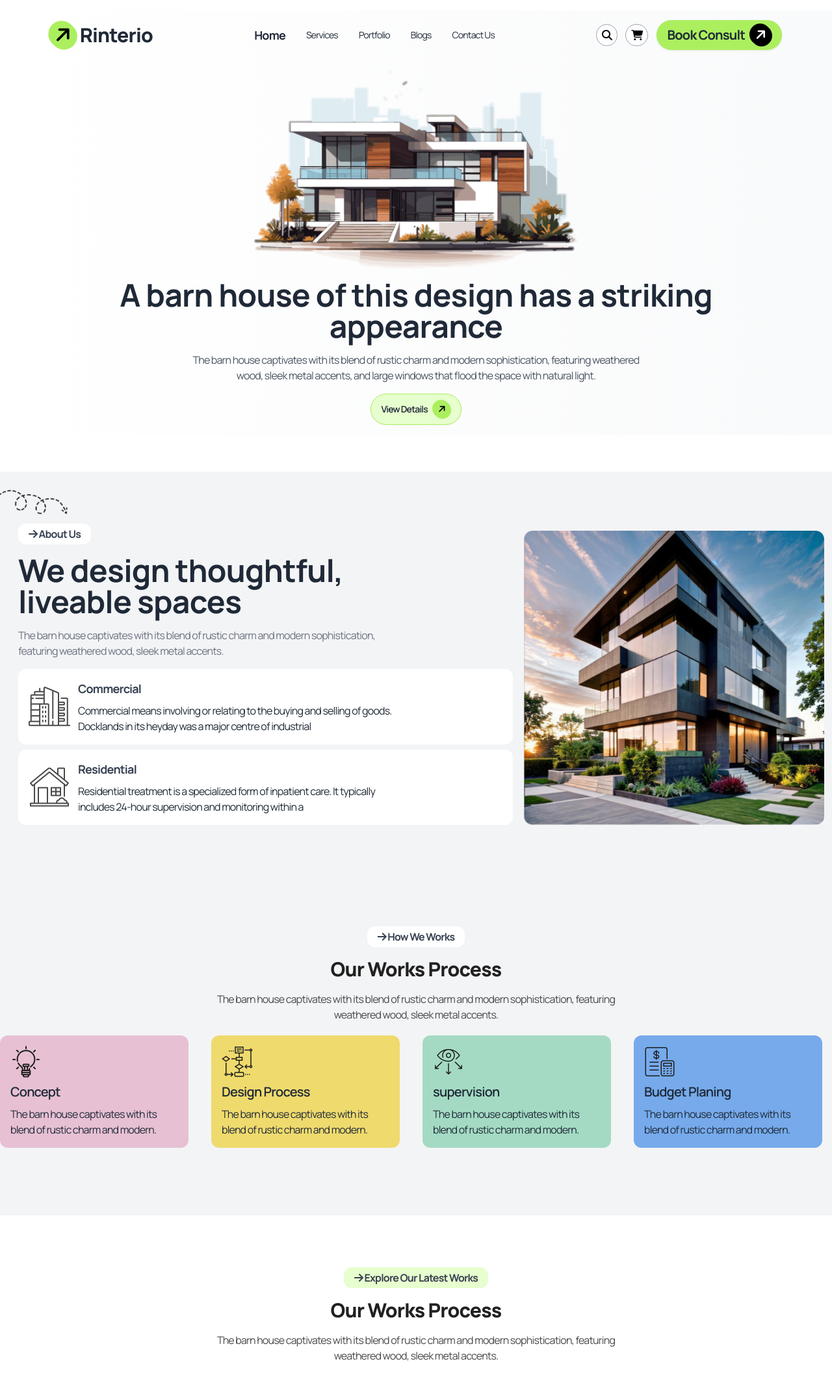
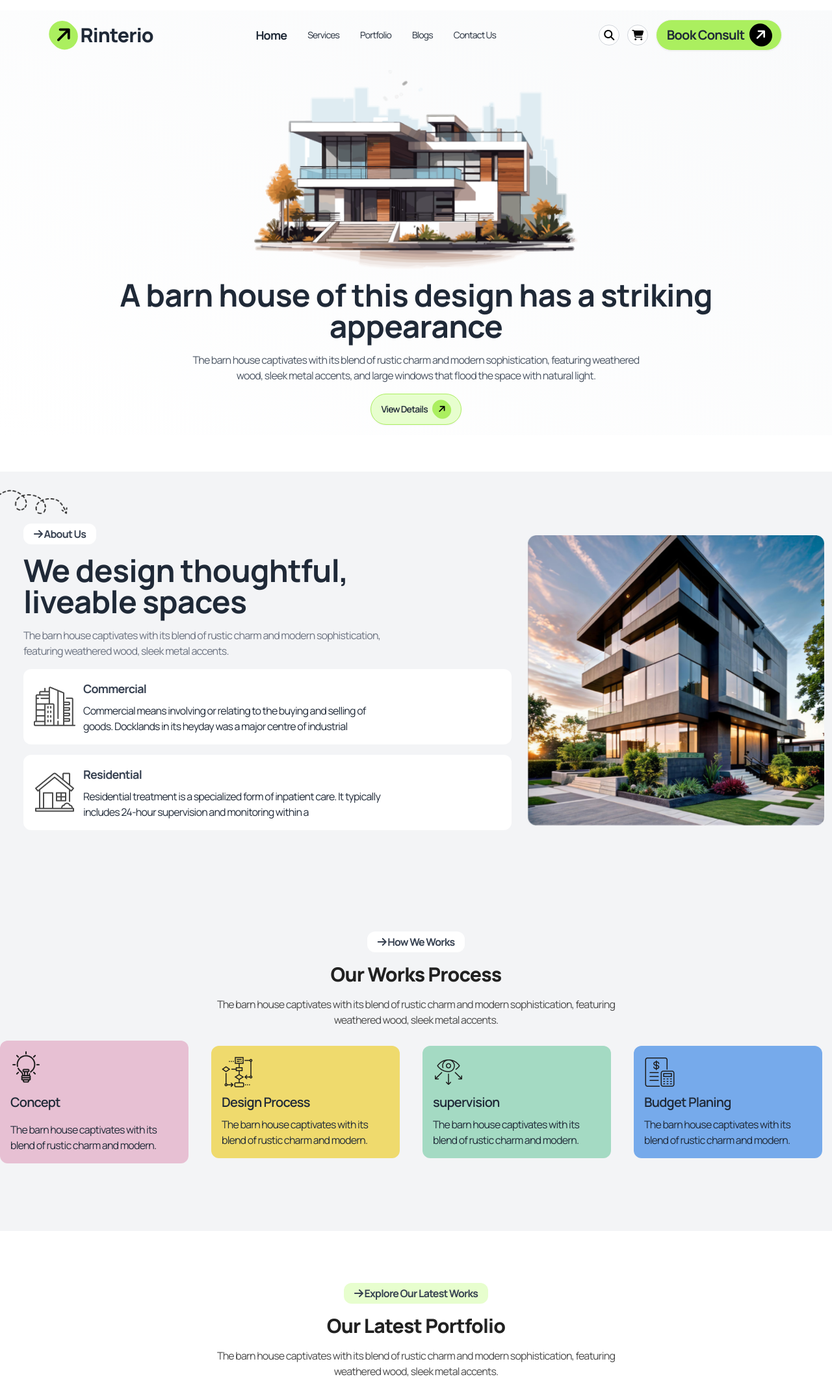
Before and after one commit to designer-sujon/a3-renterio, a plain HTML site: page index.html in a window 1280 px wide. Shown: the top 2126 px of the page at 65% size. Drawn offline with nearby package versions, Linux system fonts and the light colour scheme.

Commit message:
added some correction

```diff
--- a/index.html
+++ b/index.html
@@ -42,7 +42,7 @@
       </Style>
 </head>
 <body class="font-manrope tracking-tighter">
-    <header class="bg-gradient-to-r from-white to-gray-50 mb-14">
+    <header class="bg-gradient-to-tr from-white to-gray-50 mb-14">
         <nav class="container mx-auto mt-4">
             <div class="navbar justify-around items-center">
                 <div class="">
@@ -58,13 +58,13 @@
                   </ul>
                 </div>
                   <div class="hidden md:flex lg:flex space-x-3">
-                    <i class="fa-solid fa-magnifying-glass text-black p-2 bg-white rounded-full border border-gray-400 cursor-pointer"></i>
-                    <i class="fa-solid fa-cart-shopping  text-black p-2 bg-white rounded-full border border-gray-400 cursor-pointer"></i>
+                    <i class="fa-solid fa-magnifying-glass text-black flex justify-center items-center w-8 h-8 bg-white rounded-full border border-gray-300 cursor-pointer"></i>
+                    <i class="fa-solid fa-cart-shopping  text-black flex justify-center items-center w-8 h-8 bg-white rounded-full border border-gray-300 cursor-pointer"></i>
                     <a class="btn bg-primary text-xl font-bold rounded-3xl">Book Consult<i class="fa-solid fa-arrow-right bg-black p-2 rounded-full text-white -rotate-45"></i></a>
                   </div>
                   <div class="dropdown lg:hidden">
                     <div tabindex="0" role="button">
-                      <i class="fa-solid fa-bars text-2xl bg-white border border-gray-200 rounded-full p-2"></i>
+                      <i class="fa-solid fa-bars text-2xl bg-white border border-gray-200 flex rounded-full justify-center items-center h-10 w-10"></i>
                     </div>
                     <ul
                       tabindex="0"
@@ -97,7 +97,7 @@
     <main>
         <!-- about us -->
          <section class="bg-gray-100">
-          <div class="container relative mx-auto grid lg:flex justify-between items-center py-10 lg:py-20 px-3 lg:gap-4">
+          <div class="container relative mx-auto grid lg:flex justify-between items-center py-10 lg:py-20 px-3 lg:gap-6">
             <div>
               <img class="absolute top-7 -left-2 w-28 hidden lg:flex" src="assets/Vector.png" alt="">
             </div>
@@ -108,7 +108,7 @@
                 <h1 class="font-bold text-4xl text-center lg:text-left lg:text-5xl lg:w-3/4 items-center">We design thoughtful, liveable spaces</h1>
                 <p class="lg:w-3/4 text-gray-500 text-center lg:text-left">The barn house captivates with its blend of rustic charm and
                 modern sophistication, featuring weathered wood, sleek metal accents.</p>
-                <div class="grid space-y-2">
+                <div class="grid space-y-4">
                   <!-- card-1 -->
                 <div class="flex items-center space-x-3 bg-white rounded-xl p-2 lg:p-4">
                   <img src="assets/commercial.png" alt="">
@@ -131,7 +131,7 @@
 
              </div>
              <!-- image -->
-              <div class="mt-4 lg:mt-0"><img class="lg:h-3/4 mx-auto" src="assets/Rectangle.png" alt="">
+              <div class="mt-4 lg:mt-0"><img class="h-[225px] w-[380px] lg:w-auto lg:h-3/4 mx-auto" src="assets/Rectangle.png" alt="">
               </div>
             </div>
 
@@ -145,9 +145,9 @@
               <p class="text-center text-description-color w-3/4 lg:w-2/4 mx-auto">The barn house captivates with its blend of rustic charm and modern sophistication, featuring weathered wood, sleek metal accents.</p>
              </div>
 
-             <div class="container mx-auto grid lg:grid-cols-4 justify-center items-center gap-5 mb-10">
+             <div class="container mx-auto grid lg:grid-cols-4 justify-center items-center gap-5 lg:mb-10">
                <!-- card 1-->
-                <div class="bg-card-1 p-4 rounded-xl w-[350px] lg:w-[290px] space-y-2">
+                <div class="bg-card-1 p-4 rounded-xl w-[350px] lg:w-[290px] space-y-4">
                   <img src="assets/concept.png" alt="">
                   <h3 class="font-semibold text-xl">Concept</h3>
                   <p>The barn house captivates with its blend of rustic charm and modern.</p>
@@ -179,7 +179,7 @@
             <!-- heading section -->
             <div class="flex flex-col justify-center items-center space-y-4 mb-10">
               <p class="bg-primary-2 rounded-xl px-4 py-1 inline-block font-bold text-gray-700"><i class="fa-solid fa-arrow-right"></i> Explore Our Latest Works</p>
-              <h1 class="text-center text-title-color font-black text-3xl">Our Works Process</h1>
+              <h1 class="text-center text-title-color font-black text-3xl">Our Latest Portfolio</h1>
               <p class="text-center text-description-color w-3/4 lg:w-2/4 mx-auto">The barn house captivates with its blend of rustic charm and modern sophistication, featuring weathered wood, sleek metal accents.</p>
              </div>
              <!-- Card -->
@@ -187,7 +187,7 @@
                   <!-- card-1 -->
                  <div class="border  border-gray-200 rounded-2xl px-6 py-4 lg:flex lg:gap-8 justify-center items-center lg:col-span-2">
                   <div>
-                    <img class="w-[420px]" src="assets/img1.png" alt="">
+                    <img class="w-[420px] mb-4 lg:mb-0" src="assets/img1.png" alt="">
                   </div>
                   <div class="space-y-4">
                     <h2 class="text-2xl text-title-color font-semibold">Commercial</h2>
@@ -206,7 +206,7 @@
                 <!-- card-4 -->
                 <div class="border  border-gray-200 rounded-2xl px-6 py-2 lg:flex lg:gap-6 items-center lg:col-span-2">
                  <div>
-                   <img class="w-[420px]" src="assets/img4.png" alt="">
+                   <img class="w-[420px] mb-4 lg:mb-0" src="assets/img4.png" alt="">
                  </div>
                  <div class="space-y-4">
                    <h2 class="text-2xl text-title-color font-semibold">Commercial</h2>
```
